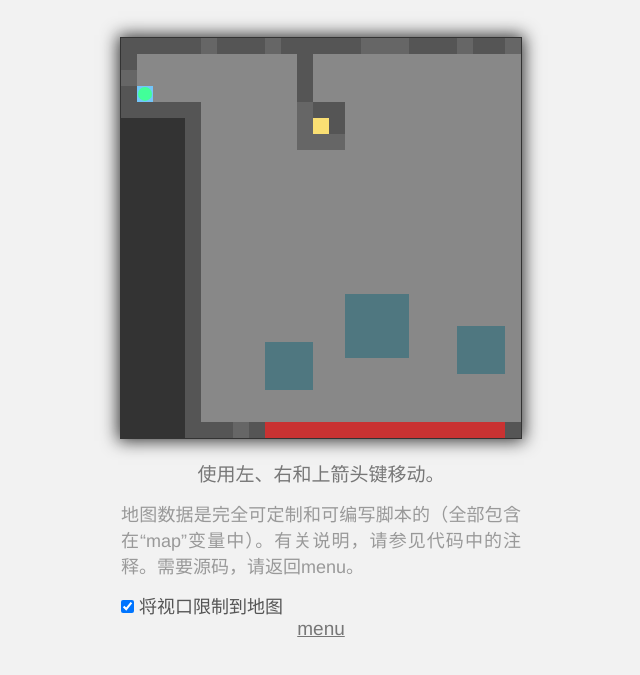
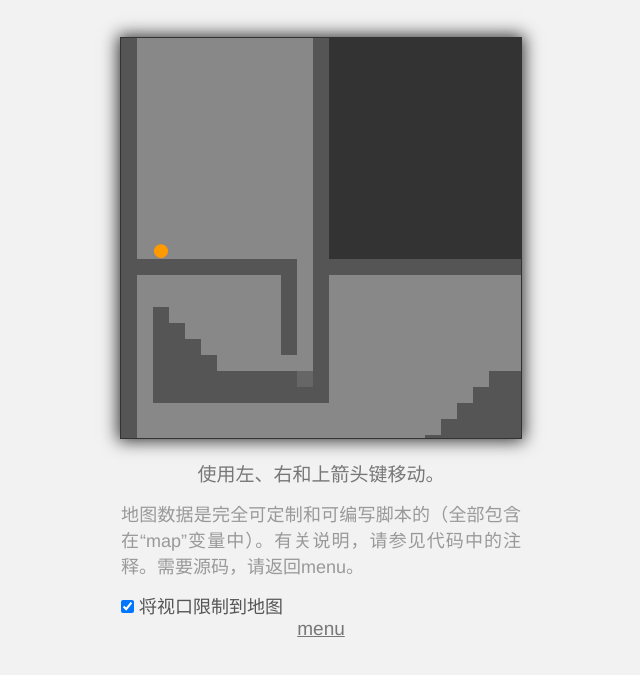
Before and after one commit to ChenCaden/Clarity, a plain HTML site: page maps.html in a window 1280 px wide. Shown: the part 51-726 px from the top of the page, without its empty margins (319-959 px from the left). Drawn offline with Linux system fonts and the light colour scheme.

Commit message:
Update maps.html

```diff
--- a/maps.html
+++ b/maps.html
@@ -409,7 +409,7 @@
 
         var game = new Clarity();
         game.set_viewport(canvas.width, canvas.height);
-        game.load_map(map3);
+        game.load_map(map);
 
         /* 将视口限制在地图的范围内 */
 
```
